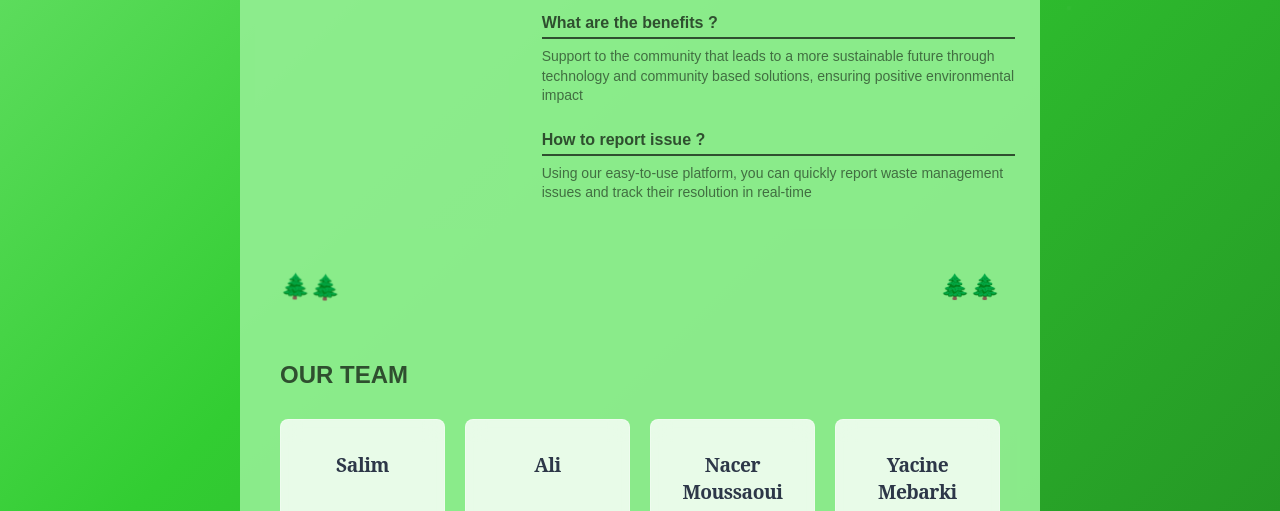
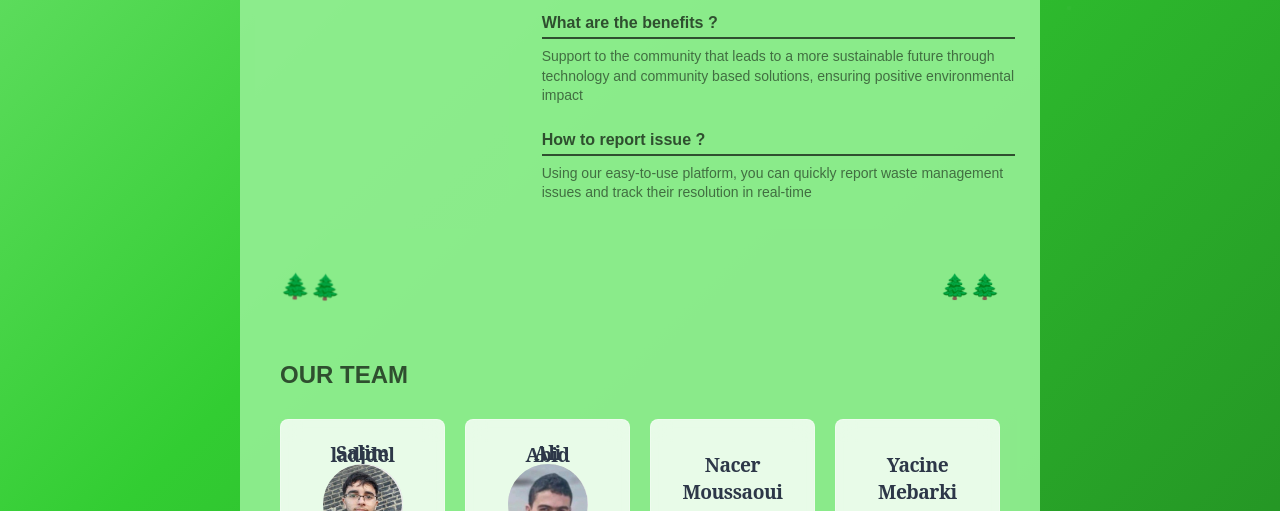
Before and after one commit to Psikuvit/EcoTracker, a website: page public/index.html in a window 1280 px wide. Shown: the part 788-1299 px from the top of the page. Drawn offline with Linux system fonts and the light colour scheme.

Commit message:
Update index.html

```diff
--- a/public/index.html
+++ b/public/index.html
@@ -934,7 +934,7 @@
             <h2>OUR TEAM</h2>
             <div class="team-grid">
                 <div class="team-member">
-                    <div class="team-name">Salim <br></br>ladjdel</div>
+                    <div class="team-name" style="line-height: 2px;">Salim <br>ladjdel</div>
                     <div class="team-avatar"><img  src="salim.jpg" alt=""></div>
                     <div class="social-icons">
                         <a class="social-icon" href="https://github.com/Salim-Ladj" target="_blank">
@@ -947,7 +947,7 @@
                     </div>
                 </div>
                 <div class="team-member">
-                     <div class="team-name">Ali <br></br>Abid</div>
+                     <div class="team-name" style="line-height: 2px;">Ali <br>Abid</div>
 
                     <div class="team-avatar"><img  src="ali.jpg" alt=""></div>
                     <div class="social-icons">
```
